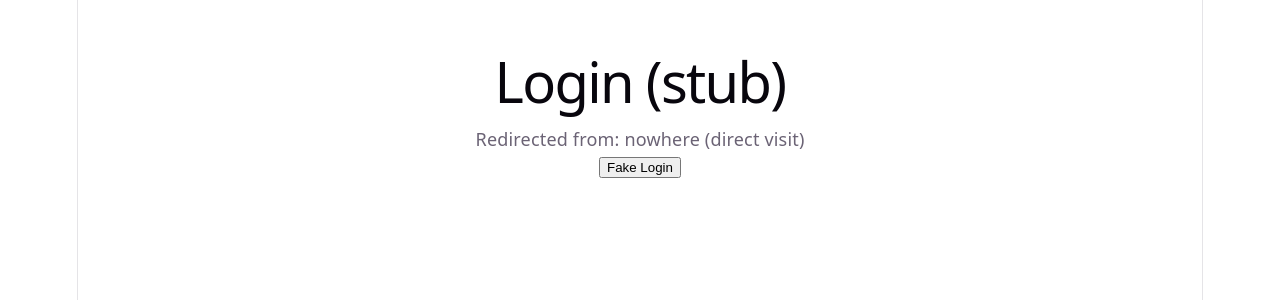
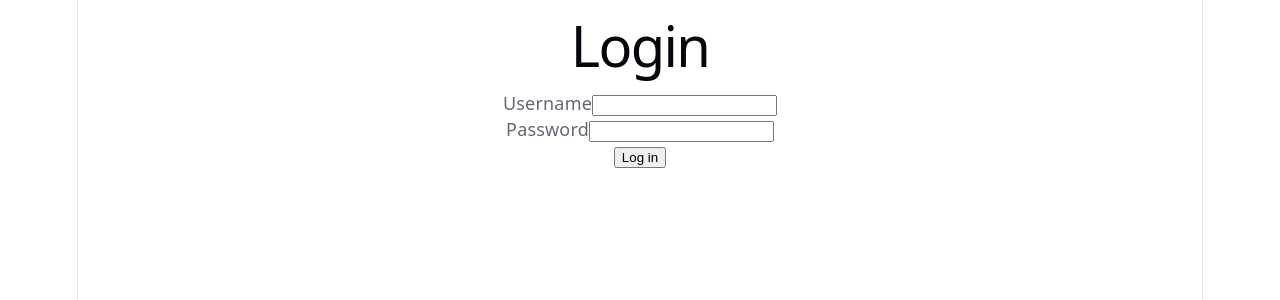
Before and after one commit to Zoya-cxo/billing-invoice-generator, a React app in the folder frontend/: page /login in a window 1280 px wide. Shown: the top 300 px of the page. Built offline with nearby package versions, Linux system fonts and the light colour scheme; no server answers; the HTML template or start-up script is replaced by a standard one.

Commit message:
Add real Login screen wired to JWT endpoint, env-based API config

```diff
--- a/frontend/src/App.jsx
+++ b/frontend/src/App.jsx
@@ -2,14 +2,14 @@ import { BrowserRouter, Routes, Route } from 'react-router-dom';
 import { AuthProvider } from './context/AuthContext';
 import { ProtectedRoute } from './components/ProtectedRoute';
 import { Placeholder } from './pages/Placeholder';
-import { LoginStub } from './pages/LoginStub';
+import Login from './pages/Login';
 
 function App() {
   return (
     <AuthProvider>
       <BrowserRouter>
         <Routes>
-          <Route path="/login" element={<LoginStub />} />
+          <Route path="/login" element={<Login />} />
           <Route
             path="/dashboard"
             element={
--- /dev/null
+++ b/frontend/src/config.js
@@ -0,0 +1 @@
+export const API_BASE_URL = import.meta.env.VITE_API_BASE_URL;
--- /dev/null
+++ b/frontend/src/pages/Login.jsx
@@ -0,0 +1,83 @@
+import { useState } from 'react';
+import { useNavigate, useLocation } from 'react-router-dom';
+import { useAuth } from '../context/AuthContext';
+import { API_BASE_URL } from '../config';
+
+export default function Login() {
+  const [username, setUsername] = useState('');
+  const [password, setPassword] = useState('');
+  const [error, setError] = useState(null);
+  const [submitting, setSubmitting] = useState(false);
+
+  const { login } = useAuth();
+  const navigate = useNavigate();
+  const location = useLocation();
+
+  const handleSubmit = async (e) => {
+    e.preventDefault();
+    setError(null);
+    setSubmitting(true);
+
+    try {
+      const response = await fetch(`${API_BASE_URL}/api/v1/auth/login/`, {
+        method: 'POST',
+        headers: { 'Content-Type': 'application/json' },
+        body: JSON.stringify({ username, password }),
+      });
+
+      if (response.status === 401) {
+        setError('Incorrect username or password.');
+        setPassword('');
+        setSubmitting(false);
+        return;
+      }
+
+      if (!response.ok) {
+        setError('Something went wrong on the server. Try again in a moment.');
+        setSubmitting(false);
+        return;
+      }
+
+      const data = await response.json();
+      login(data.access, { username });
+
+      const redirectTo = location.state?.from?.pathname ?? '/dashboard';
+      navigate(redirectTo, { replace: true });
+    } catch (err) {
+      setError('Could not reach the server. Check your connection and try again.');
+      setSubmitting(false);
+    }
+  };
+
+  return (
+    <div>
+      <h1>Login</h1>
+      <form onSubmit={handleSubmit}>
+        <div>
+          <label htmlFor="username">Username</label>
+          <input
+            id="username"
+            type="text"
+            value={username}
+            onChange={(e) => setUsername(e.target.value)}
+            required
+          />
+        </div>
+        <div>
+          <label htmlFor="password">Password</label>
+          <input
+            id="password"
+            type="password"
+            value={password}
+            onChange={(e) => setPassword(e.target.value)}
+            required
+          />
+        </div>
+        {error && <p role="alert">{error}</p>}
+        <button type="submit" disabled={submitting}>
+          {submitting ? 'Logging in…' : 'Log in'}
+        </button>
+      </form>
+    </div>
+  );
+}
```
Also changed, not shown: 1 other file (tests, documents, lock files or other folders).
